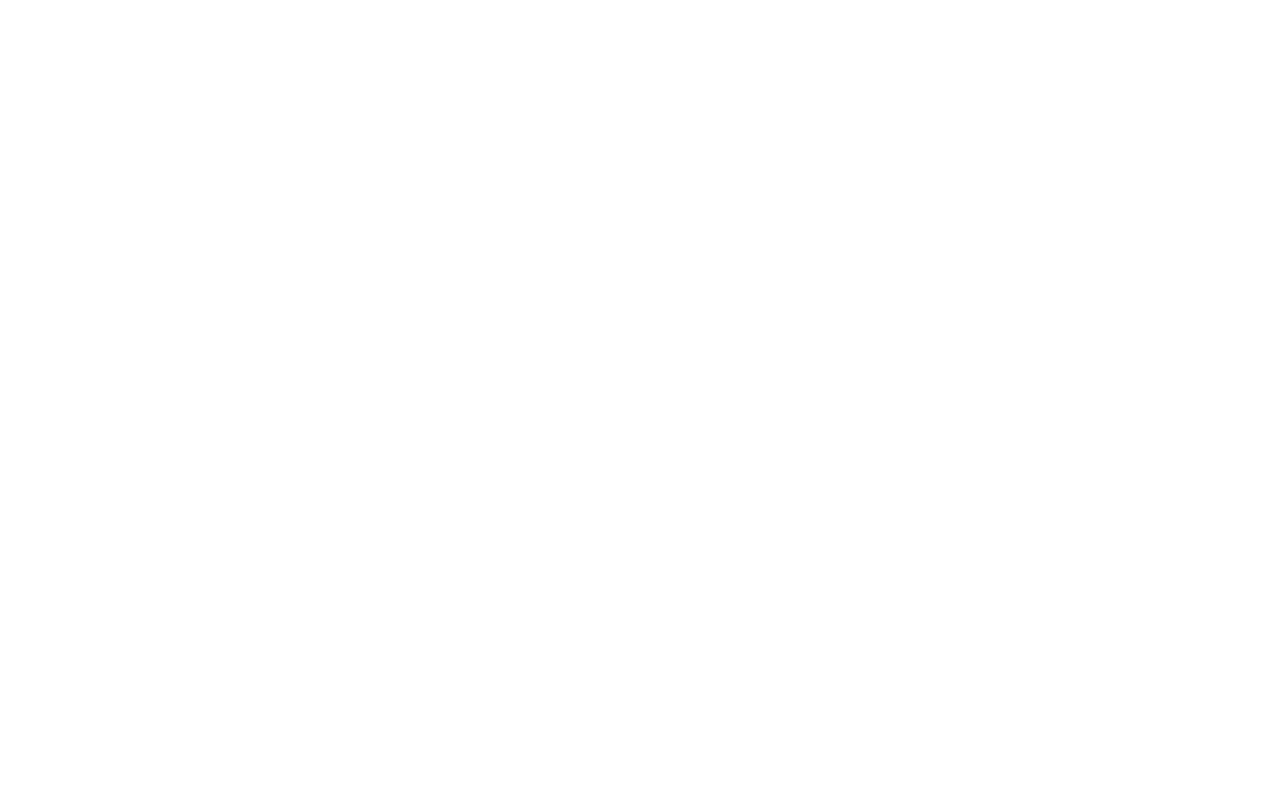
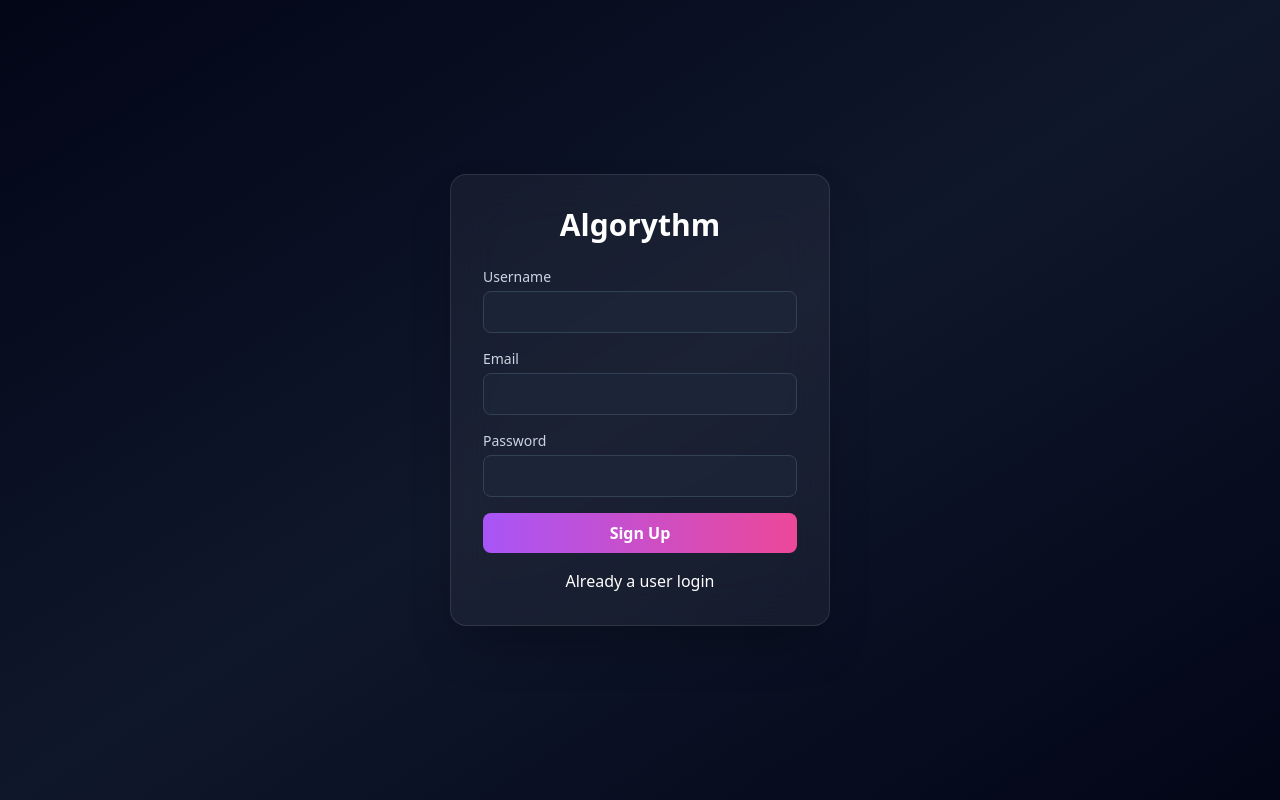
Before and after one commit to Aizen200/codingplatform, a React (Vite) app in the folder codingplatform/: page /auth/signup in a window 1280 px wide. Before the commit this address had no page. Built offline with nearby package versions, Linux system fonts and the light colour scheme.

Commit message:
Connected signup page with backend

```diff
--- a/codingplatform/src/App.jsx
+++ b/codingplatform/src/App.jsx
@@ -9,7 +9,7 @@ const App = () => {
     <Routes>
       <Route path="/" element={<Login />} ></Route>
 <Route path="/login" element={<Login />} />
-<Route path="/signup" element={<Signup />} />
+<Route path="/auth/signup" element={<Signup />} />
 <Route path="/question" element={<Question/>}/>
 <Route path="/questions/:topic" element={<Topics/>}/>
 
--- a/codingplatform/src/pages/Login.jsx
+++ b/codingplatform/src/pages/Login.jsx
@@ -1,12 +1,18 @@
 import { Link } from "react-router-dom";
 import { useNavigate } from "react-router-dom";
+import { useState,useEffect } from "react";
+import api from "../axios/axios";
 export default function Login() {
+  const[email,setEmail]=useState(null)
+  const[password,setPassword]=useState(null)
+  useEffect(()=>{
+    api.post()
+  })
   const navigate = useNavigate();
   return (
     <div className="min-h-screen overflow-hidden bg-gradient-to-br from-slate-950 via-slate-900 to-slate-950 flex items-center justify-center">
       <div className="absolute inset-0 pointer-events-none">
         <div className="absolute -top-32 -left-32 w-96 h-96 bg-purple-500/20 rounded-full blur-3xl"></div>
-        {/* <div className="absolute -bottom-32 -right-32 w-96 h-96 bg-pink-500/20 rounded-full blur-3xl"></div> */}
       </div>
 
       <div
@@ -44,7 +50,7 @@ export default function Login() {
           Login →
         </button>
         <p className="text-center text-white">
-          if new user <Link to="/Signup"> Signup</Link>
+          if new user <Link to="/auth/signup"> Signup</Link>
         </p>
       </div>
     </div>
--- a/codingplatform/src/pages/Signup.jsx
+++ b/codingplatform/src/pages/Signup.jsx
@@ -1,7 +1,26 @@
 import React from 'react'
 import{Link,useNavigate} from "react-router-dom"
+import api from "../axios/axios"
+import {useState } from 'react'
 const Signup = () => {
+  const [name,setName]=useState("")
+  const [email,setEmail]=useState("")
+  const [password,setPassword]=useState("")
   const navigate=useNavigate()
+  const handleSubmit=(e)=>{
+    e.preventDefault()
+    api.post("/auth/signup",{
+      username:name,
+      email:email,
+      password:password
+    }).then((data)=>{
+      console.log (data)
+
+      navigate("/question/")
+    }).catch((err)=>{
+      console.log (err)
+    })}
+
   return (
     <div className="min-h-screen bg-gradient-to-br from-slate-950 via-slate-900 to-slate-950 flex items-center justify-center">
 
@@ -12,7 +31,7 @@ const Signup = () => {
           Algorythm
         </h1>
 
-
+      <form onSubmit={handleSubmit}>
         <div className="flex flex-col space-y-4">
 
           <div>
@@ -20,6 +39,9 @@ const Signup = () => {
               Username
             </label>
             <input
+            onChange={(e)=>{
+              setName(e.target.value)
+            }}
               type="text"
               className="w-full px-4 py-2 rounded-lg bg-slate-800/60 border border-slate-700 text-white focus:outline-none focus:border-purple-500"
             />
@@ -31,6 +53,9 @@ const Signup = () => {
             </label>
             <input
               type="email"
+              onChange={(e)=>{
+                setEmail(e.target.value)
+              }}
               className="w-full px-4 py-2 rounded-lg bg-slate-800/60 border border-slate-700 text-white focus:outline-none focus:border-purple-500"
             />
           </div>
@@ -41,16 +66,22 @@ const Signup = () => {
             </label>
             <input
               type="password"
+              onChange={(e)=>{
+                setPassword(e.target.value)
+              }}
               className="w-full px-4 py-2 rounded-lg bg-slate-800/60 border border-slate-700 text-white focus:outline-none focus:border-purple-500"
             />
           </div>
 
 
-          <button  onClick={()=>navigate("/question")}className="mt-4 w-full py-2 rounded-lg font-semibold text-white bg-gradient-to-r from-purple-500 to-pink-500 hover:opacity-90 transition">
+          <button className="mt-4 w-full py-2 rounded-lg font-semibold text-white bg-gradient-to-r from-purple-500 to-pink-500 hover:opacity-90 transition">
             Sign Up
           </button>
+
           <p className="text-center text-white">Already a user  <Link to="/Login"> login</Link></p>
+
         </div>
+        </form>
 
       </div>
     </div>
```
